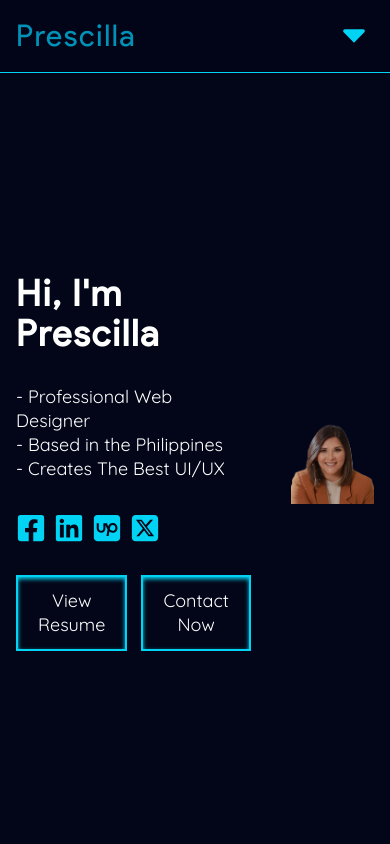
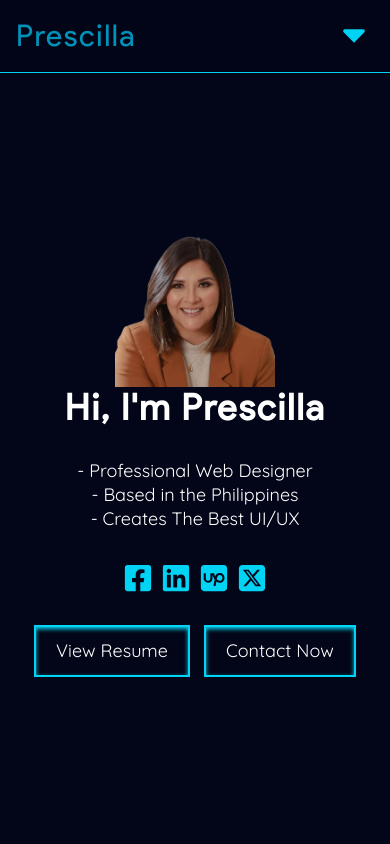
Before and after one commit to riyudev/Dapin-Portfolio, a React (Vite) app: page / in a window 390 px wide. Shown: the top 844 px of the page. Built offline with nearby package versions, Linux system fonts and the light colour scheme.

Commit message:
responsive home

```diff
--- a/src/components/Home.jsx
+++ b/src/components/Home.jsx
@@ -9,8 +9,8 @@ function Home() {
       id="home"
       className="flex min-h-screen items-center justify-center pt-20"
     >
-      <div className="flex items-center justify-center space-x-10">
-        <div className="space-y-8">
+      <div className="laptop:flex-row laptop:space-x-10 laptop:space-y-0 flex flex-col-reverse items-center justify-center space-y-5">
+        <div className="laptop:items-start laptop:text-left flex flex-col items-center space-y-8 text-center">
           <h2 className="font-bold tracking-wider">Hi, I'm Prescilla</h2>
           <div>
             <p>- Professional Web Designer</p>
@@ -38,7 +38,7 @@ function Home() {
         </div>
 
         <div>
-          <img src={Dapin} alt="" className="w-80" />
+          <img src={Dapin} alt="" className="laptop:w-80 w-40" />
         </div>
       </div>
     </section>
```
